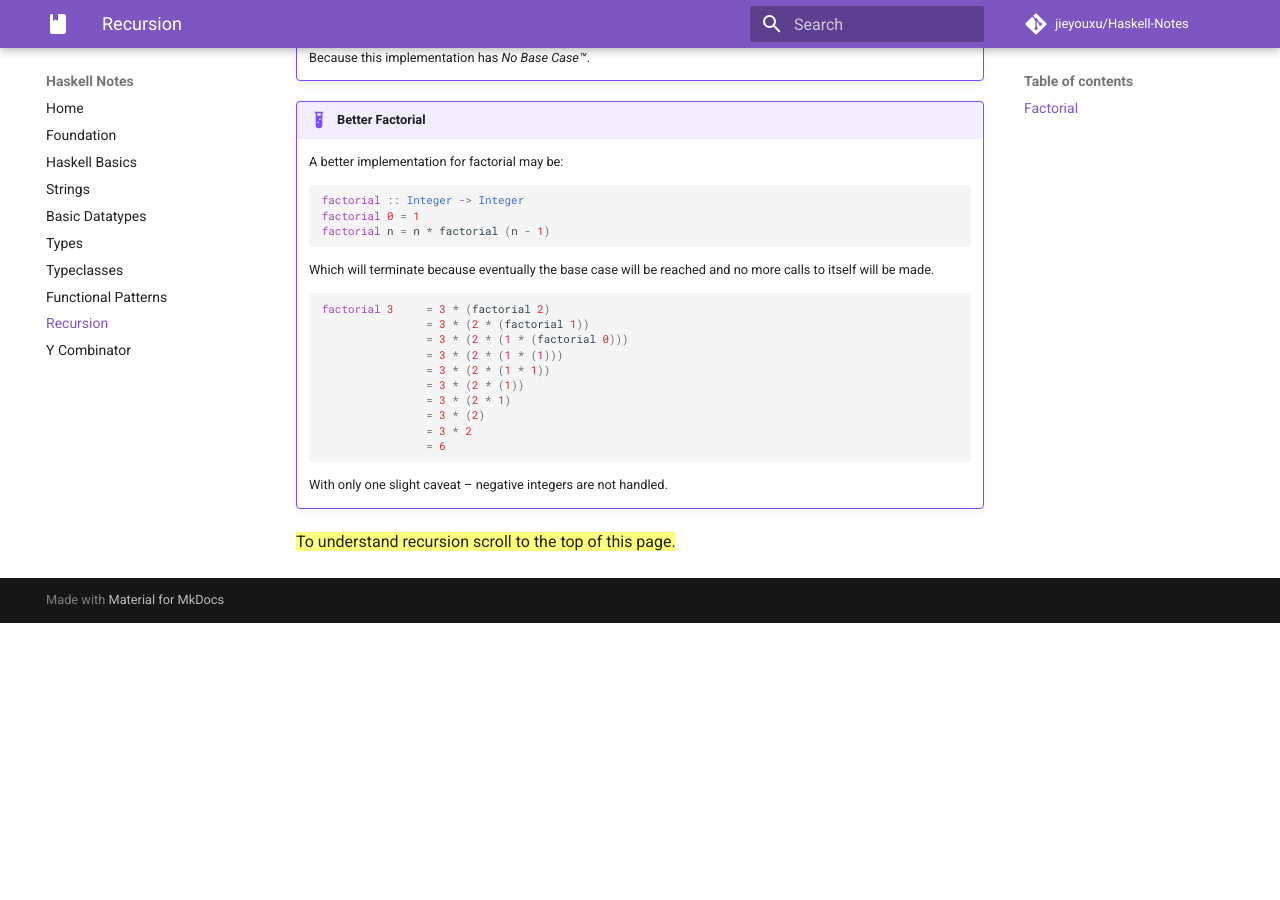
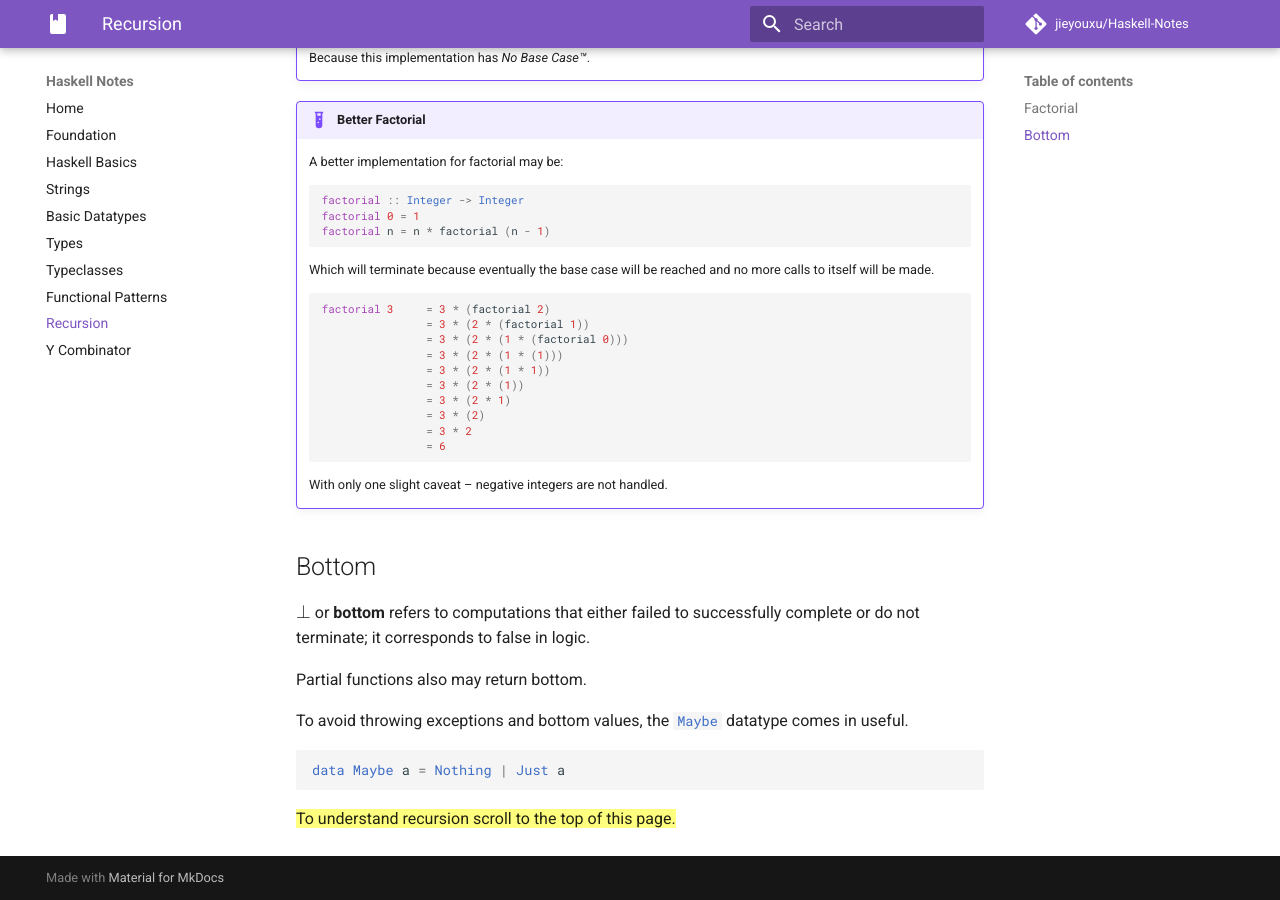
Before and after one commit to jieyouxu/Haskell-Notes, an MkDocs documentation site: the page built from docs/8-recursion/notes.md, in a window 1280 px wide and 900 px high, scrolled down 701 px. Built offline with MkDocs 1.6.1 and Material for MkDocs 9.7.7, drawn with Linux system fonts in a browser that asks for light colours; formulas are drawn with MathJax 3; comment, search, counter and statistics services are not loaded; before the commit the page ends 1324 px from its top, so only the background shows below that.

Commit message:
Add bottom

````diff
--- a/docs/8-recursion/notes.md
+++ b/docs/8-recursion/notes.md
@@ -58,4 +58,18 @@ functions in lambda calculus.
 
     With only one slight caveat – negative integers are not handled.
 
+## Bottom
+
+$\bot$ or **bottom** refers to computations that either failed to successfully
+complete or do not terminate; it corresponds to false in logic.
+
+Partial functions also may return bottom.
+
+To avoid throwing exceptions and bottom values, the `#!hs Maybe` datatype
+comes in useful.
+
+```haskell
+data Maybe a = Nothing | Just a
+```
+
 ==To understand recursion scroll to the top of this page.==
````
